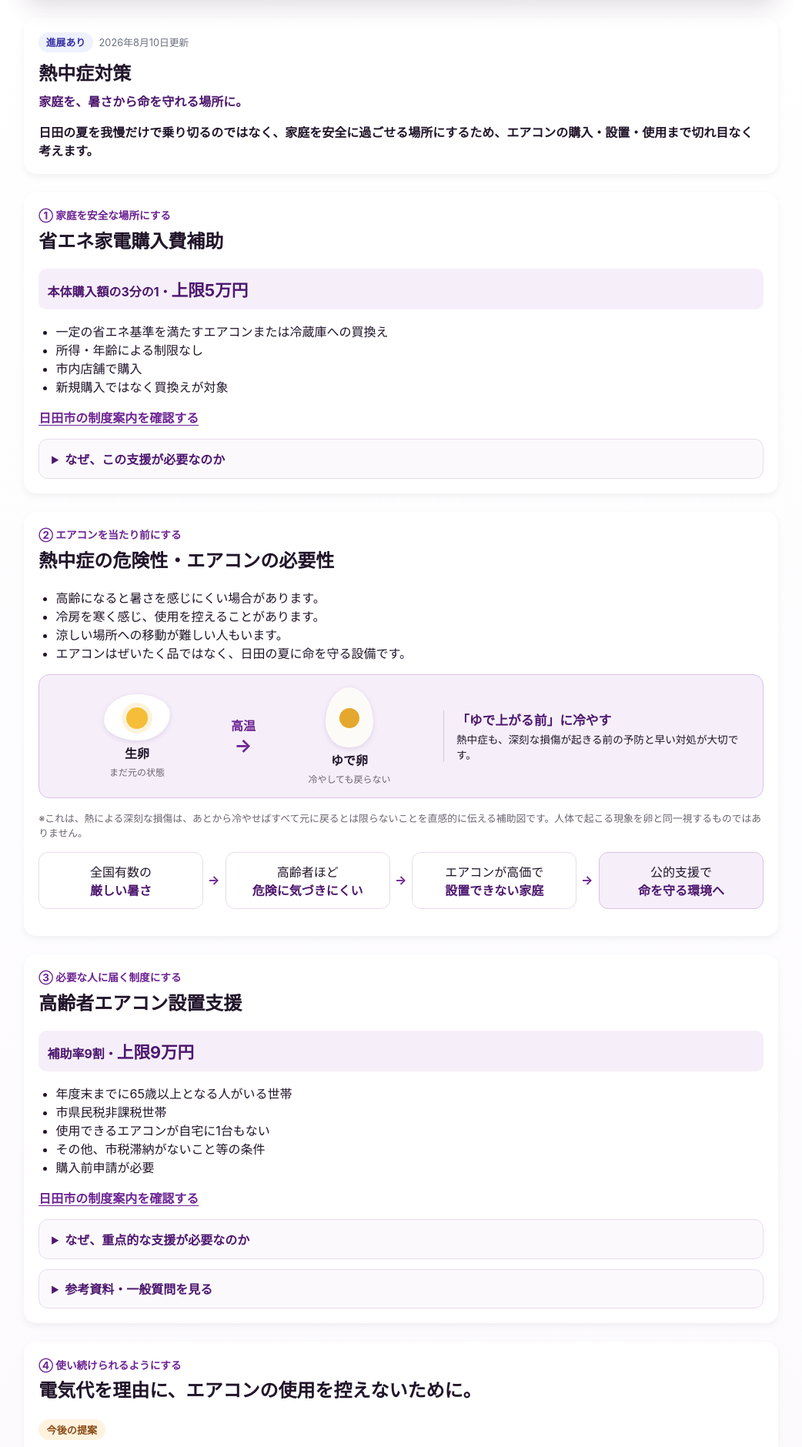
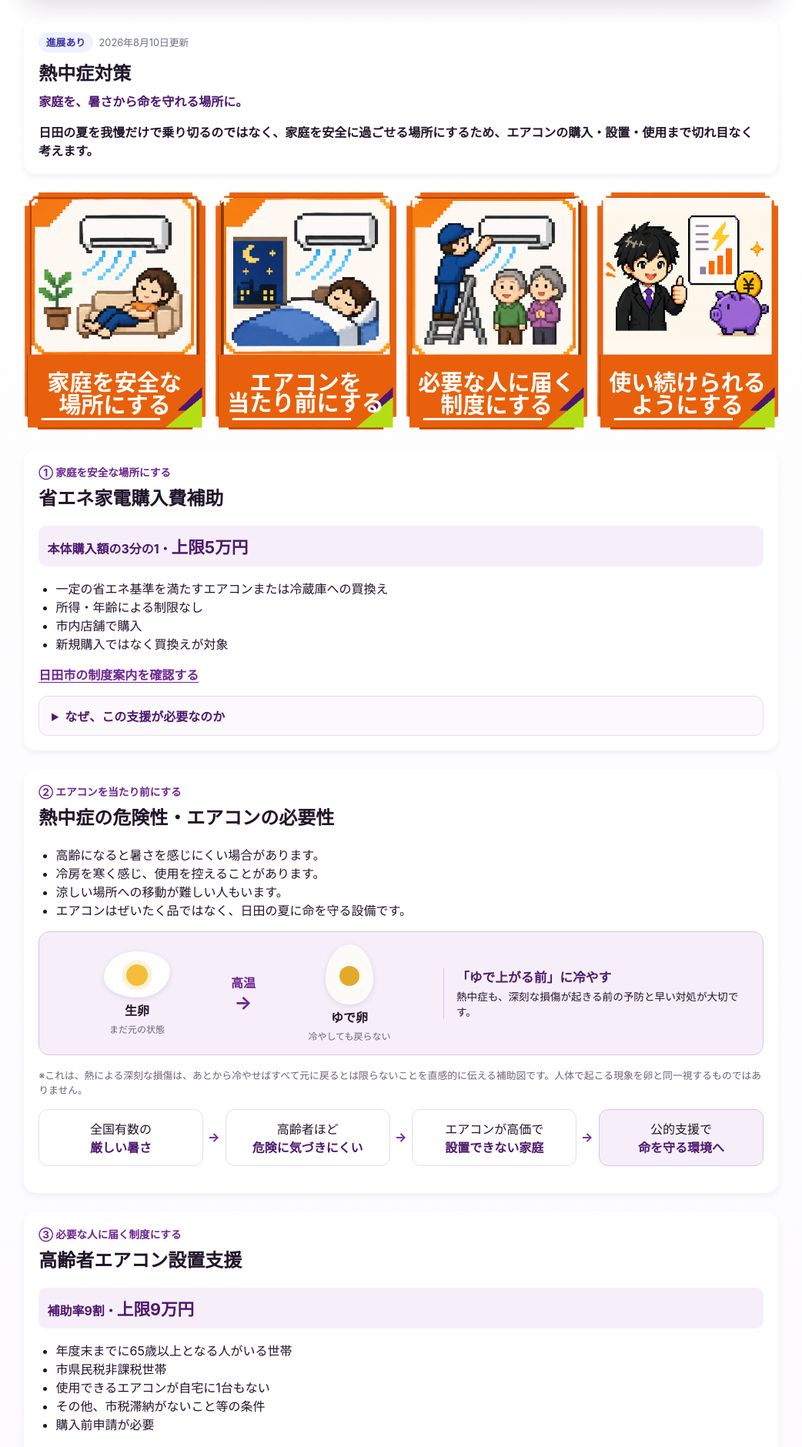
Before and after one commit to sakioryousuke-eng/activity-site, a Jekyll site: the page built from pages/priorities/heatstroke-prevention.html, in a window 1280 px wide. Shown: the part 523-2403 px from the top of the page at 77% size, without its empty margins (119-1161 px from the left). Built offline with Jekyll 4.4.1, drawn with Linux system fonts in a browser that asks for light colours.

Commit message:
熱中症対策ページに4項目ナビを追加

```diff
--- a/pages/priorities/heatstroke-prevention.html
+++ b/pages/priorities/heatstroke-prevention.html
@@ -10,6 +10,21 @@ title: 熱中症対策
     <p class="heatstroke-detail__subtitle">家庭を、暑さから命を守れる場所に。</p>
     <p class="heatstroke-detail__message">日田の夏を我慢だけで乗り切るのではなく、家庭を安全に過ごせる場所にするため、エアコンの購入・設置・使用まで切れ目なく考えます。</p>
   </header>
+
+  <nav class="heatstroke-detail__jump-nav" aria-label="熱中症対策の4つの取組">
+    <a href="#home-safety" aria-label="家庭を安全な場所にするへ移動">
+      <img src="{{ '/assets/images/priorities/heatstroke-card-01.png' | relative_url }}" alt="家庭を安全な場所にする">
+    </a>
+    <a href="#aircon-normal" aria-label="エアコンを当たり前にするへ移動">
+      <img src="{{ '/assets/images/priorities/heatstroke-card-02.png' | relative_url }}" alt="エアコンを当たり前にする">
+    </a>
+    <a href="#targeted-support" aria-label="必要な人に届く制度にするへ移動">
+      <img src="{{ '/assets/images/priorities/heatstroke-card-03.png' | relative_url }}" alt="必要な人に届く制度にする">
+    </a>
+    <a href="#continuous-use" aria-label="使い続けられるようにするへ移動">
+      <img src="{{ '/assets/images/priorities/heatstroke-card-04.png' | relative_url }}" alt="使い続けられるようにする">
+    </a>
+  </nav>
 
   <section class="heatstroke-detail__section" id="home-safety" aria-labelledby="home-safety-heading">
     <p class="heatstroke-detail__eyebrow">① 家庭を安全な場所にする</p>
@@ -171,6 +186,9 @@ title: 熱中症対策
 .heatstroke-detail__hero h1{margin:.5rem 0}
 .heatstroke-detail__subtitle{margin:.25rem 0;font-weight:700;color:#4d176e}
 .heatstroke-detail__message{margin:1rem 0 0;font-weight:700}
+.heatstroke-detail__jump-nav{display:grid;grid-template-columns:repeat(4,minmax(0,1fr));gap:clamp(.2rem,1.2vw,.75rem);min-width:0}
+.heatstroke-detail__jump-nav a{display:block;min-width:0;line-height:0;transition:transform .16s ease,filter .16s ease}
+.heatstroke-detail__jump-nav img{display:block;width:100%;height:auto}
 .heatstroke-detail__section h2{margin-top:0}
 .heatstroke-detail__eyebrow{margin:0 0 .3rem;color:#6d2493;font-size:.85rem;font-weight:700}
 .heatstroke-detail__official-link{color:#6d2493;font-weight:700;text-decoration:underline;text-underline-offset:.2em}
```
Also changed, not shown: other parts of pages/priorities/heatstroke-prevention.html (+1 -0 lines), assets/images/priorities/heatstroke-card-01.png (added), assets/images/priorities/heatstroke-card-02.png (added), assets/images/priorities/heatstroke-card-03.png (added), assets/images/priorities/heatstroke-card-04.png (added).
